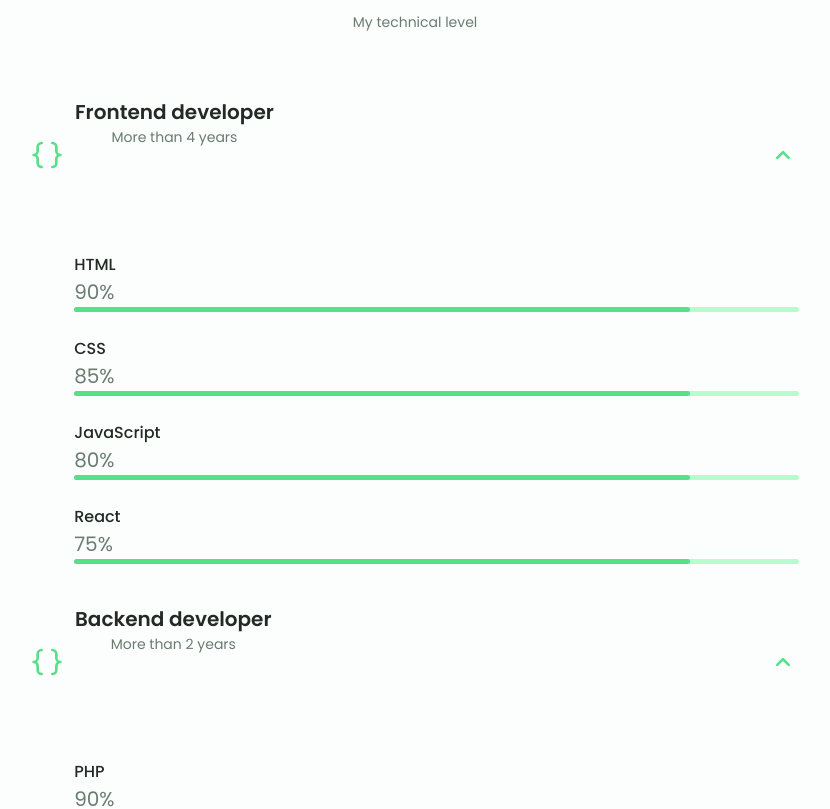
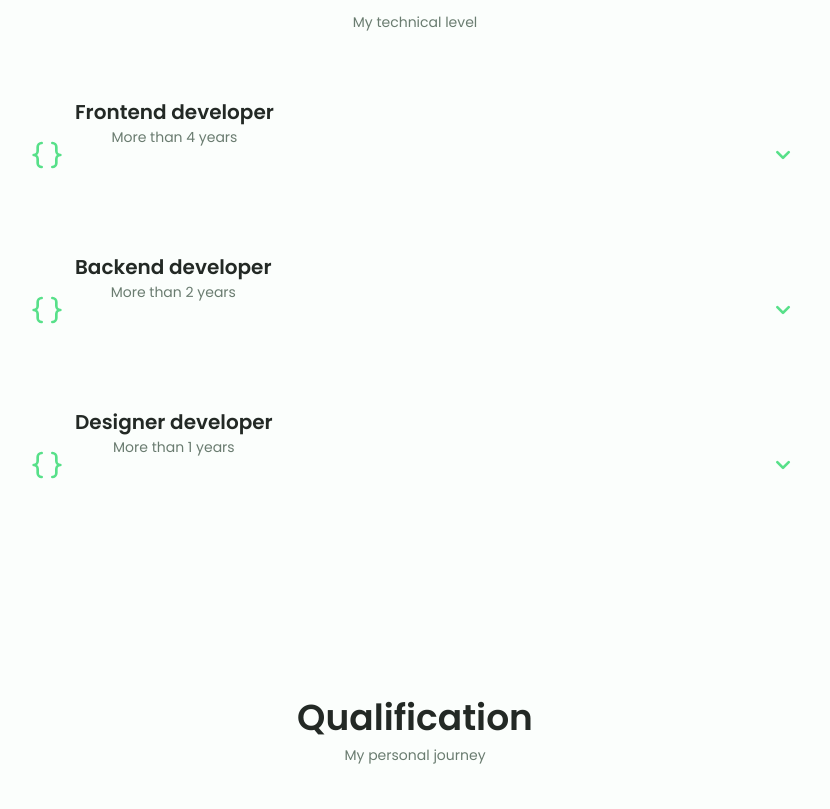
Before and after one commit to hmanzoni/hugoindevworld, a React (Create React App) app: page / in a window 1280 px wide. Shown: the part 1360-2169 px from the top of the page, without its empty margins (225-1055 px from the left). Built offline with nearby package versions, Linux system fonts and the light colour scheme.

Commit message:
fn for show and hide the skills

```diff
--- a/src/components/Skills.js
+++ b/src/components/Skills.js
@@ -1,4 +1,4 @@
-import React from 'react';
+import React, {useState} from 'react';
 import { UilBracketsCurly, UilAngleDown } from '@iconscout/react-unicons'
 
 const SkillCard = ({ infoCard }) => (
@@ -13,17 +13,17 @@ const SkillCard = ({ infoCard }) => (
   </div>
 );
 
-const SkillContent = ({ infoCard }) => {
+const SkillContent = ({ infoCard, clickerFn }) => {
   const sizeIcons = "32";
   return (
-    <div className="skills__content skills__open">
+    <div className={`skills__content ${infoCard.isOpen ? 'skills__open' : 'skills__close'}`}>
       <div className="skills__header">
         <UilBracketsCurly size={sizeIcons} className="skills__icon" />
         <div>
           <h1 className="skills__title">{infoCard.title}</h1>
           <span className="section__subtitle">{infoCard.subtitle}</span>
         </div>
-        <UilAngleDown size={sizeIcons} className="skills__arrow" />
+        <UilAngleDown onClick={ () => clickerFn(infoCard.code)} size={sizeIcons} className="skills__arrow" />
       </div>
 
       <div className="skills__list grid">
@@ -36,6 +36,7 @@ const SkillContent = ({ infoCard }) => {
 };
 
 const Skills = () => {
+  const [skillsContents, setSkillsContents] = useState([])
   const infoFECards = [
     { name: 'HTML', percent: '90%' },
     { name: 'CSS', percent: '85%' },
@@ -54,23 +55,44 @@ const Skills = () => {
     { name: 'Python', percent: '75%' },
   ];
 
-  const skillsContentsInfo = [
+  const skills = [
     {
       title: 'Frontend developer',
+      code: 'FE',
+      isOpen: false,
       subtitle: 'More than 4 years',
       cardsSkills: infoFECards,
     },
     {
       title: 'Backend developer',
+      code: 'BE',
+      isOpen: false,
       subtitle: 'More than 2 years',
       cardsSkills: infoBECards,
     },
     {
       title: 'Designer developer',
+      code: 'DD',
+      isOpen: false,
       subtitle: 'More than 1 years',
       cardsSkills: infoUXCards,
     },
   ];
+
+  if (!skillsContents.length) {
+    setSkillsContents(skills);
+  }
+
+  const handlerOpenClose = (skillCode) => {
+    const index = skillsContents.findIndex(skill => skill.code === skillCode);
+    const changeState = !skillsContents.find(skill => skill.code === skillCode).isOpen;
+    setSkillsContents([
+         ...skills.slice(0, index),
+        { ...skills[index], isOpen: changeState },
+         ...skills.slice(index + 1)
+      ]
+    );
+  }
 
   return (
     <section className="skills section" id="skills">
@@ -79,8 +101,8 @@ const Skills = () => {
 
       <div className="skills__container container grid">
         <div>
-          {skillsContentsInfo.map((skillContent, index) => (
-            <SkillContent key={index} infoCard={skillContent} />
+          {skillsContents.map((skillContent, index) => (
+            <SkillContent key={index} infoCard={skillContent} clickerFn={handlerOpenClose} />
           ))}
         </div>
       </div>
```
